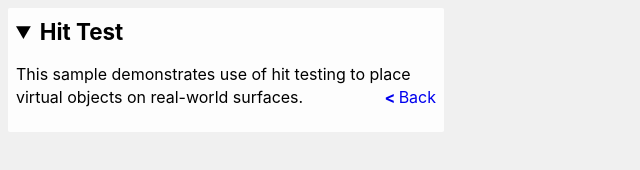
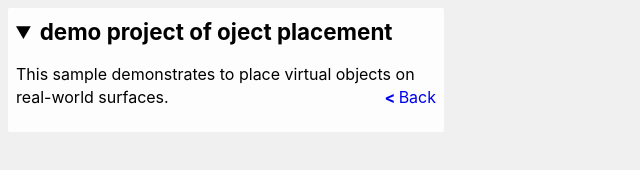
Before and after one commit to Bhawini03/AR_project, a plain HTML site: page webxrapi_tutorial-main/index.html in a window 1280 px wide. Shown: the whole page, without its empty margins (0-640 px from the left). Drawn offline with Linux system fonts and the light colour scheme.

Commit message:
2nd commit

```diff
--- a/webxrapi_tutorial-main/index.html
+++ b/webxrapi_tutorial-main/index.html
@@ -1,24 +1,5 @@
 <!doctype html>
-<!--
-Copyright 2018 The Immersive Web Community Group
 
-Permission is hereby granted, free of charge, to any person obtaining a copy of
-this software and associated documentation files (the "Software"), to deal in
-the Software without restriction, including without limitation the rights to
-use, copy, modify, merge, publish, distribute, sublicense, and/or sell copies of
-the Software, and to permit persons to whom the Software is furnished to do so,
-subject to the following conditions:
-
-The above copyright notice and this permission notice shall be included in all
-copies or substantial portions of the Software.
-
-THE SOFTWARE IS PROVIDED "AS IS", WITHOUT WARRANTY OF ANY KIND, EXPRESS OR
-IMPLIED, INCLUDING BUT NOT LIMITED TO THE WARRANTIES OF MERCHANTABILITY, FITNESS
-FOR A PARTICULAR PURPOSE AND NONINFRINGEMENT. IN NO EVENT SHALL THE AUTHORS OR
-COPYRIGHT HOLDERS BE LIABLE FOR ANY CLAIM, DAMAGES OR OTHER LIABILITY, WHETHER
-IN AN ACTION OF CONTRACT, TORT OR OTHERWISE, ARISING FROM, OUT OF OR IN
-CONNECTION WITH THE SOFTWARE OR THE USE OR OTHER DEALINGS IN THE SOFTWARE.
--->
 <html>
   <head>
     <meta charset='utf-8'>
@@ -29,14 +10,14 @@ CONNECTION WITH THE SOFTWARE OR THE USE OR OTHER DEALINGS IN THE SOFTWARE.
     <link rel='icon' type='image/png' sizes='96x96' href='favicon-96x96.png'>
     <link rel='stylesheet' href='css/common.css'>
 
-    <title>Hit Test</title>
+    <title>Demo project</title>
   </head>
   <body>
     <header>
       <details open>
-        <summary>Hit Test</summary>
+        <summary>demo project of oject placement </summary>
         <p>
-          This sample demonstrates use of hit testing to place virtual objects on real-world surfaces.
+          This sample demonstrates to place virtual objects on real-world surfaces.
           <a class="back" href="./">Back</a>
         </p>
       </details>
```
